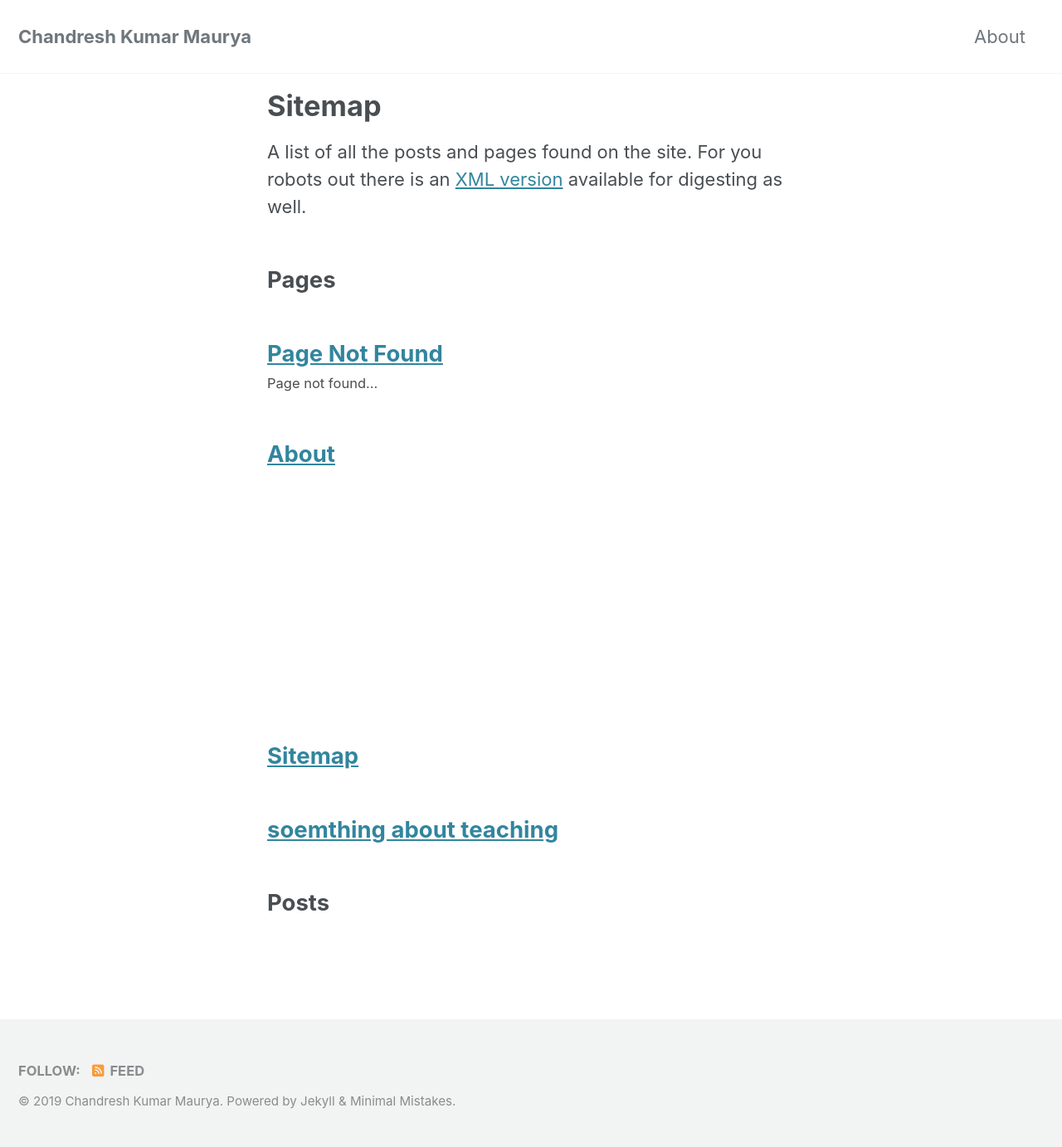
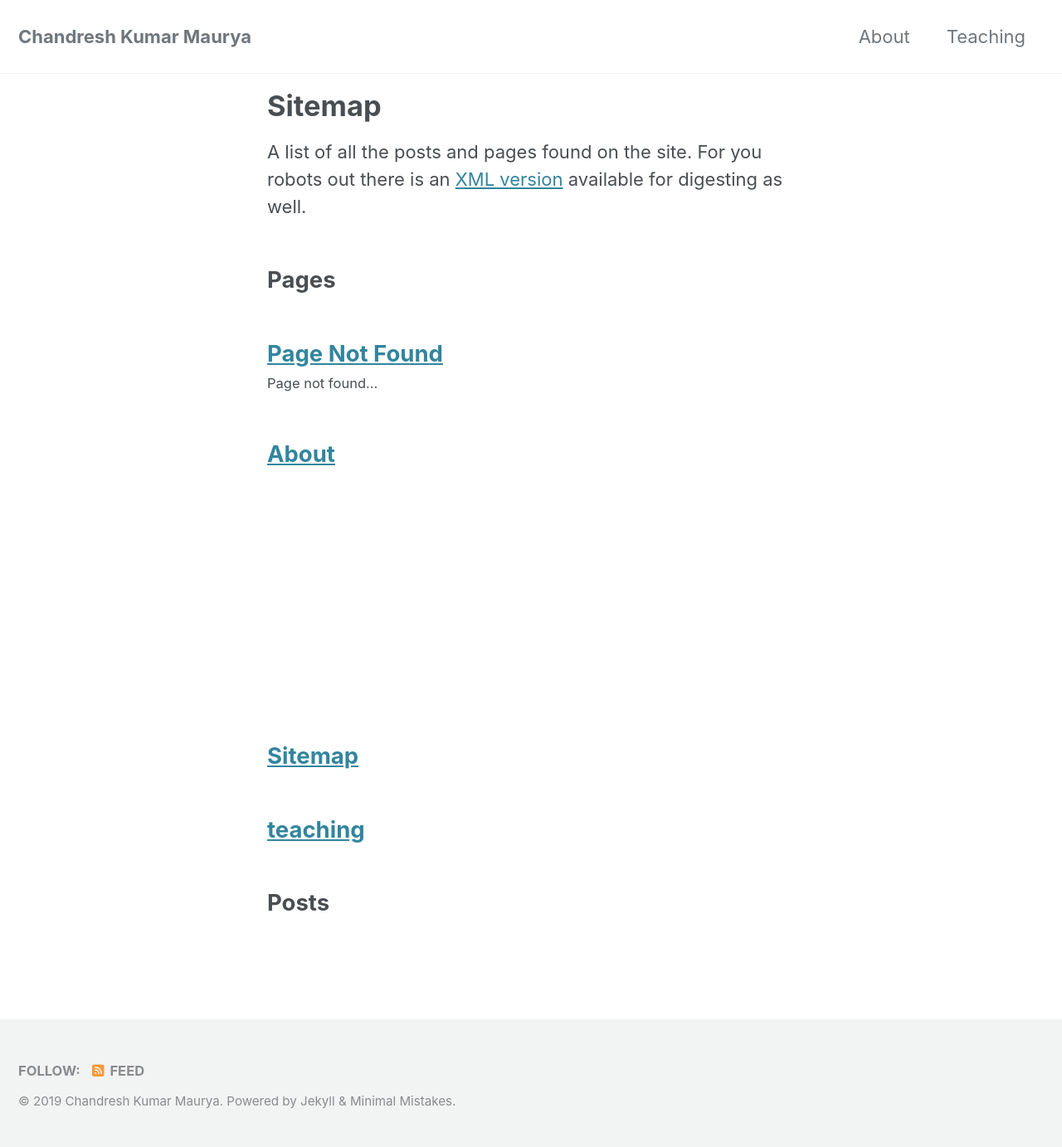
Before and after one commit to chandreshiit/oldsite, a Jekyll site: the page built from _pages/sitemap.md, in a window 1280 px wide. Shown: the whole page at 83% size. Built offline with Jekyll 4.4.1, drawn with Linux system fonts in a browser that asks for light colours; cached includes are drawn as plain includes; nearby versions of some CDN libraries.

Commit message:
addded pages

```diff
--- a/_data/navigation.yml
+++ b/_data/navigation.yml
@@ -2,8 +2,8 @@
 main:
   - title: "About"
     url: /about/
- # - title: "Teaching"
-  #  url: /teaching/
+  - title: "Teaching"
+    url: /teaching/
   # - title: "About"
   #   url: https://mmistakes.github.io/minimal-mistakes/about/
   # - title: "Sample Posts"
--- a/_pages/teaching.md
+++ b/_pages/teaching.md
@@ -1,6 +1,6 @@
 ---
-layout: archive
 permalink: /teaching/
-title: "soemthing about teaching"
-author_profile: true
+title: "teaching"
+author_profile: false
+
 ---
```
